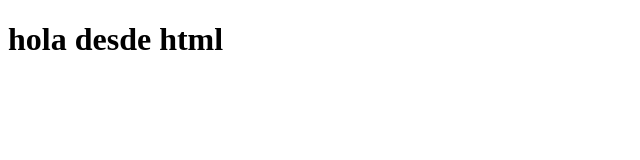
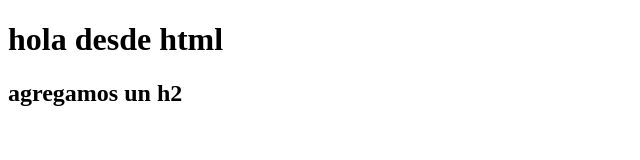
Before and after one commit to CristianCODE123/youtube-git-ejemplo, a plain HTML site: page index.html in a window 1280 px wide. Shown: the whole page, without its empty margins (0-640 px from the left). Drawn offline with Linux system fonts and the light colour scheme.

Commit message:
agregamos un h2

```diff
--- a/index.html
+++ b/index.html
@@ -8,5 +8,6 @@
 </head>
 <body>
     <h1>hola desde html</h1>
+    <h2>agregamos un h2</h2>
 </body>
 </html>
```
